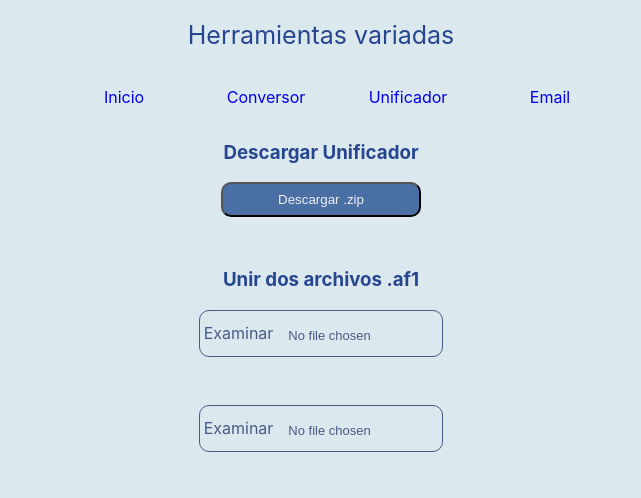
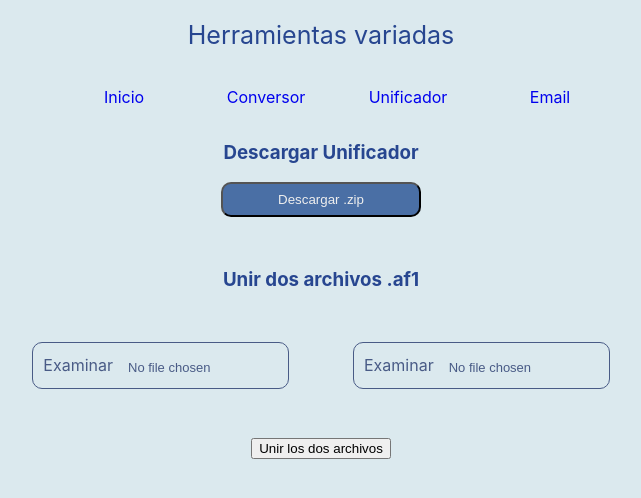
Before and after one commit to antoniovilaAntea/herramientas-varias, a React (Create React App) app: page /unificador in a window 1280 px wide. Shown: the top 498 px of the page, without its empty margins (319-960 px from the left). Built offline with nearby package versions, Linux system fonts and the light colour scheme.

Commit message:
style: Unificador page

```diff
--- a/src/Components/FileConverter.tsx
+++ b/src/Components/FileConverter.tsx
@@ -73,6 +73,7 @@ const FileConverter = ({ tipo }: Props) => {
 
   return (
     <>
+      <div className="botones">
         <div className="archivo">
           <label className="input-group-text" htmlFor="inputGroupFile">
             Examinar
@@ -86,7 +87,7 @@ const FileConverter = ({ tipo }: Props) => {
           />
         </div>
         {tipo === "unificador" && (
-        <div className="archivo">
+          <div className="archivo2">
             <label className="input-group-text" htmlFor="inputGroupFile">
               Examinar
             </label>
@@ -99,6 +100,12 @@ const FileConverter = ({ tipo }: Props) => {
             />
           </div>
         )}
+      </div>
+      {tipo === "unificador" && (
+        <div>
+          <button>Unir los dos archivos</button>
+        </div>
+      )}
     </>
   );
 };
--- a/src/Pages/Unificador/unificador.css
+++ b/src/Pages/Unificador/unificador.css
@@ -10,6 +10,21 @@
   align-items: center;
 }
 .archivo {
+  width: 90%;
+  height: 45px;
+  margin: auto;
+  display: flex;
+  flex-direction: row;
+  align-items: center;
+  justify-content: center;
+  color: #495b86;
+  border: 1px solid #495b86;
+  border-radius: 10px;
+  margin-top: 2em;
+  padding-left: 10px;
+  margin-bottom: 3em;
+}
+.archivo2 {
   /* display: flex;
     align-content: center;
     justify-content: center;
@@ -24,6 +39,8 @@
   color: #495b86;
   border: 1px solid #495b86;
   border-radius: 10px;
+  margin-top: 2em;
+  margin-left: 4em;
   padding-left: 10px;
   margin-bottom: 3em;
 }
@@ -31,7 +48,8 @@ input[type="file"] {
   background-color: transparent;
   width: 20vh;
 }
-.archivo input[type="file"] {
+.archivo input[type="file"],
+.archivo2 input[type="file"] {
   padding: 5px 0 0 15px;
   font-size: 13px;
   &::-webkit-file-upload-button {
@@ -41,13 +59,15 @@ input[type="file"] {
     display: none;
   }
 }
-.archivo:hover {
+.archivo:hover,
+.archivo2:hover {
   background-color: #c0d6df;
   border-radius: 10px;
   border: 1px solid #495b86;
   cursor: pointer;
 }
-.archivo :hover {
+.archivo :hover,
+.archivo2 :hover {
   cursor: pointer;
 }
 .unir {
@@ -55,3 +75,9 @@ input[type="file"] {
   flex-direction: column;
   align-items: center;
 }
+.botones {
+  display: flex;
+  flex-direction: row;
+  align-items: center;
+  justify-content: center;
+}
--- a/src/Pages/Unificador/unificador.tsx
+++ b/src/Pages/Unificador/unificador.tsx
@@ -16,8 +16,8 @@ const Unificador = () => {
           <button>Descargar .zip</button>
         </a>
       </div>
+      <h3>Unir dos archivos .af1</h3>
       <div className="unir">
-        <h3>Unir dos archivos .af1</h3>
         <FileConverter tipo="unificador"></FileConverter>
       </div>
     </div>
```
Lines whose indentation alone changed are shown as unchanged.
